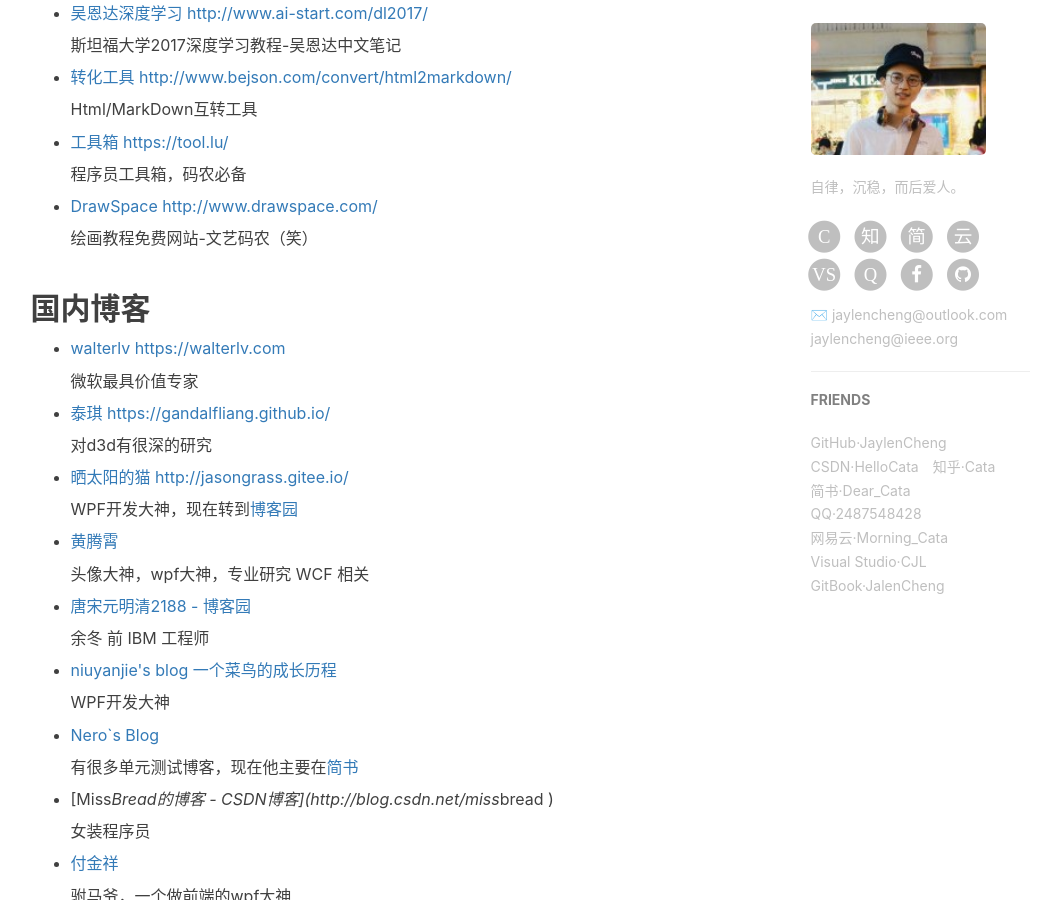
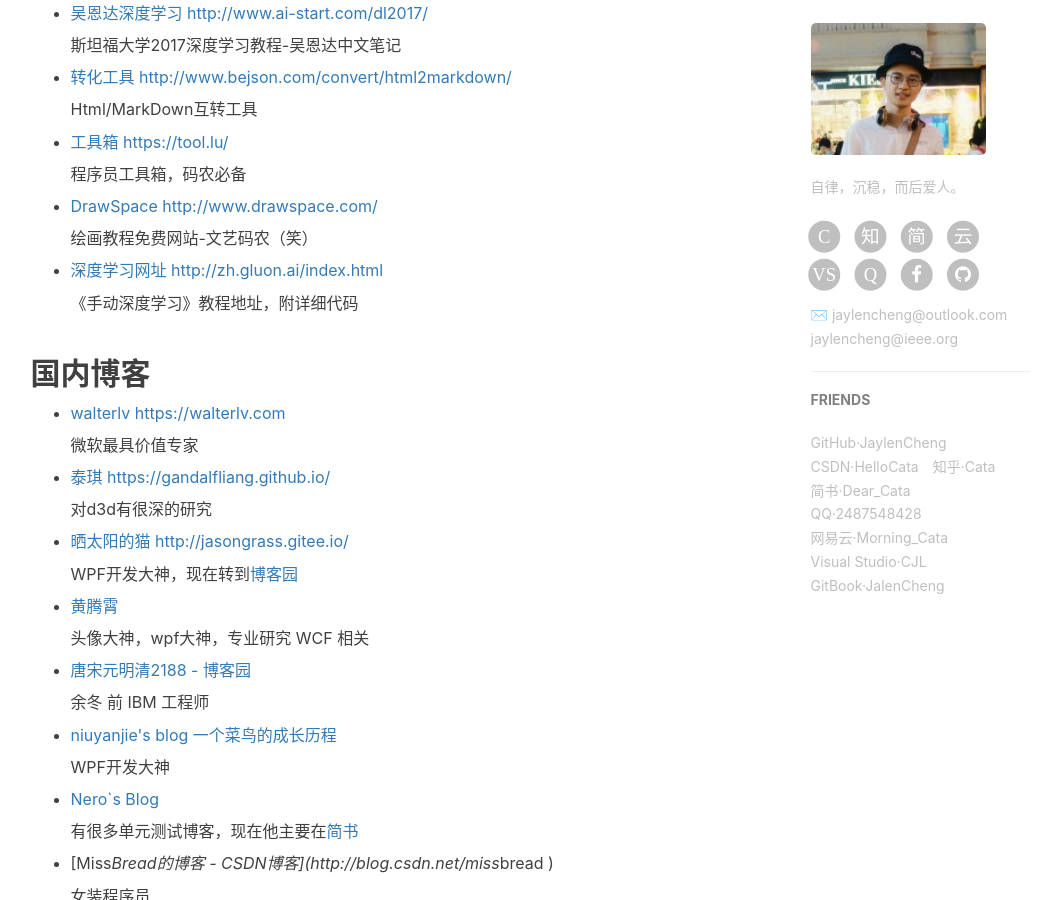
Before and after one commit to jaylencheng/jaylencheng.github.io, a Jekyll site: the page built from about.html, in a window 1280 px wide and 900 px high, scrolled down 667 px. Shown: the whole window, without its empty margins (137-1174 px from the left). Built offline with Jekyll 4.4.1, drawn with Linux system fonts in a browser that asks for light colours; nearby versions of some CDN libraries; comment, search, counter and statistics services are not loaded.

Commit message:
Update about.html

```diff
--- a/about.html
+++ b/about.html
@@ -22,7 +22,7 @@
 		<li><p><a href="http://www.bejson.com/convert/html2markdown/ ">转化工具 http://www.bejson.com/convert/html2markdown/</a> </p><p>Html/MarkDown互转工具</p></li>
 		<li><p><a href="https://tool.lu/ ">工具箱 https://tool.lu/</a> </p><p>程序员工具箱，码农必备</p></li>
 		<li><p><a href="http://www.drawspace.com/ ">DrawSpace http://www.drawspace.com/</a> </p><p>绘画教程免费网站-文艺码农（笑）</p></li>
-
+		<li><p><a href="http://zh.gluon.ai/index.html ">深度学习网址 http://zh.gluon.ai/index.html</a> </p><p>《手动深度学习》教程地址，附详细代码</p></li>
 
 
 	</ul>
```
